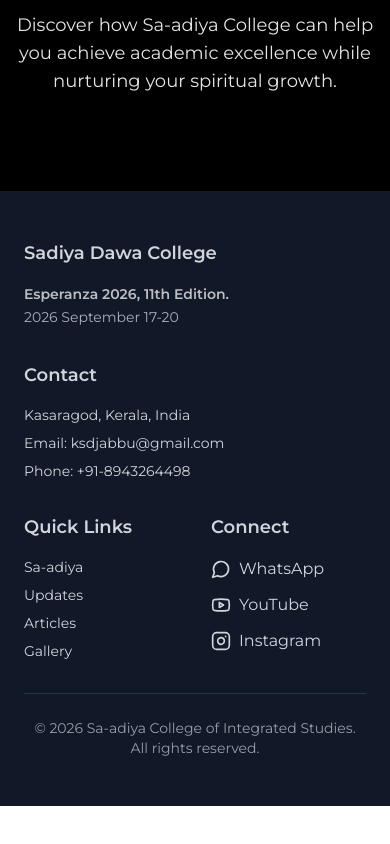
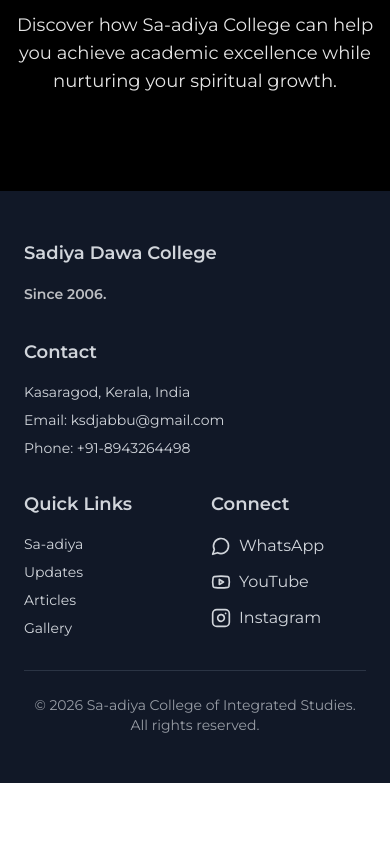
Before and after one commit to Jawadthuruthi/scofist, a Next.js app: page / in a window 390 px wide. Shown: the part 2848-3692 px from the top of the page. Built offline with nearby package versions, Linux system fonts and the light colour scheme; no server answers; the database is empty; a web font is replaced by a local one.

Commit message:
feat: add PublicFooter component with responsive layout and festival variants

```diff
--- a/components/PublicFooter.jsx
+++ b/components/PublicFooter.jsx
@@ -44,11 +44,19 @@ export default function Footer({ settings, institutionName, year, variant }) {
               <h3 className="text-lg font-semibold mb-4">{institutionName || "Sadiya Dawa College"}</h3>
             )}
             <p className="text-sm opacity-80 leading-relaxed pr-4">
-              <span className="font-semibold text-white/90">
-                {settings?.festival?.festival_name || "Esperanza"} {festivalYear || settings?.festival?.festival_year || "2026"}, 11th Edition.
-              </span>
-              <br />
-              {festivalYear} September 17-20
+              {variant === "festival" ? (
+                <>
+                  <span className="font-semibold text-white/90">
+                    {settings?.festival?.festival_name || "Esperanza"} {festivalYear || settings?.festival?.festival_year || "2026"}, 11th Edition.
+                  </span>
+                  <br />
+                  {festivalYear} September 17-20
+                </>
+              ) : (
+                <span className="font-semibold text-white/90">
+                  Since 2006.
+                </span>
+              )}
             </p>
           </div>
 
@@ -168,7 +176,7 @@ export default function Footer({ settings, institutionName, year, variant }) {
         </div>
       </div>
       <div className="max-w-6xl mx-auto mt-8 pt-6 border-t border-gray-700 text-sm text-center opacity-70">
-        © {festivalYear || settings?.festival?.festival_year || "2026"} {institutionName || "Sa-adiya College of Integrated Studies"}. All rights reserved.
+        © {new Date().getFullYear()} {institutionName || "Sa-adiya College of Integrated Studies"}. All rights reserved.
       </div>
     </footer>
   );
```
